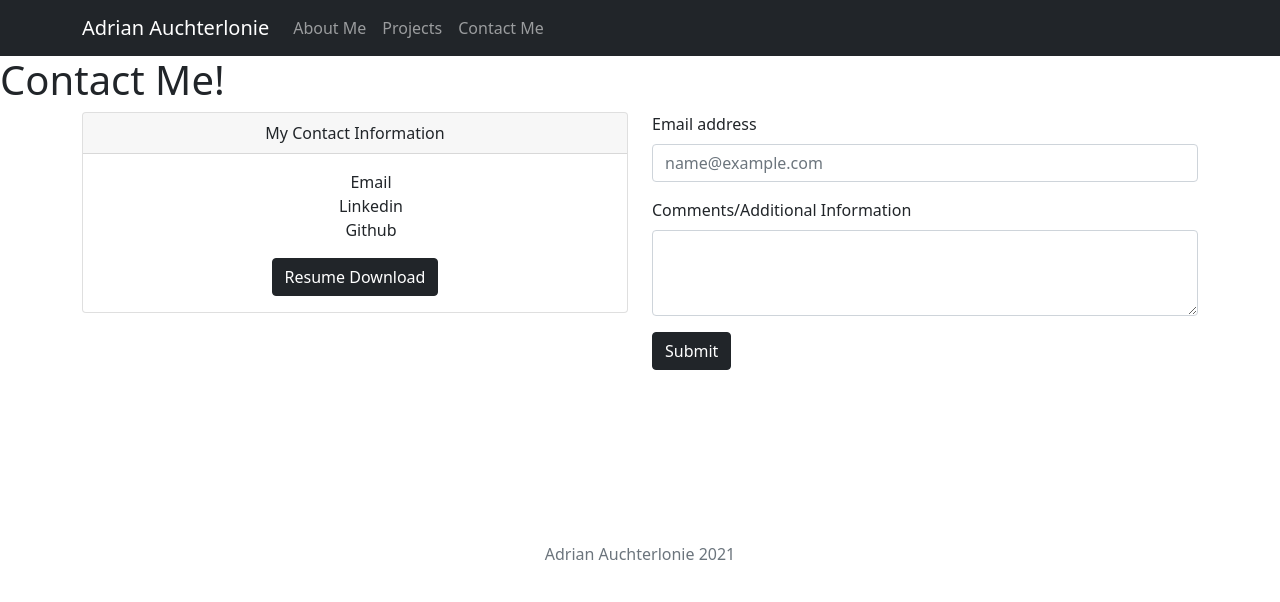
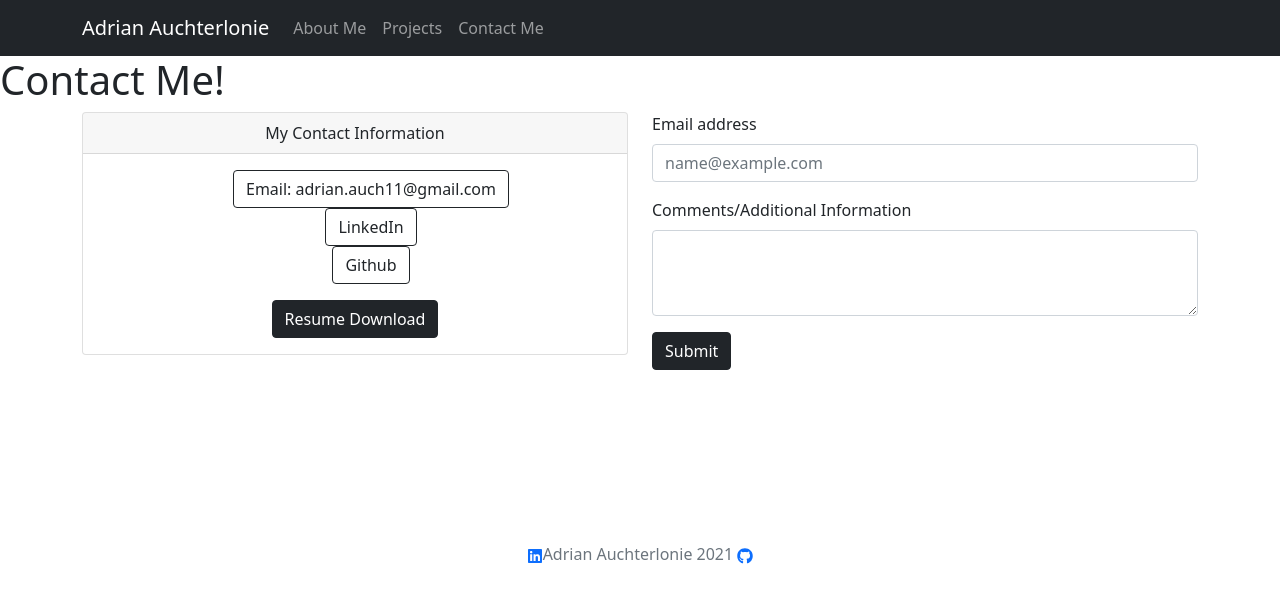
Before and after one commit to adrianauch/React-Portfolio, a React (Create React App) app in the folder client/: page /contact-me in a window 1280 px wide. Shown: the top 602 px of the page. Built offline with nearby package versions, Linux system fonts and the light colour scheme; a web font is replaced by a local one.

Commit message:
updated footer

```diff
--- a/client/src/App.js
+++ b/client/src/App.js
@@ -4,6 +4,7 @@ import NavBar from "./components/Navbar/Navbar";
 import AboutMe from "./components/about/about";
 import Work from "./components/work/work";
 import ContactMe from "./components/contact/contact";
+import Hero from "./components/hero";
 
 import { BrowserRouter as Router, Route, Switch } from "react-router-dom";
 import {
@@ -26,6 +27,10 @@ function App() {
     <ApolloProvider client={client}>
       <Router>
         <NavBar />
+        <Route exact path="/">
+          <Hero />
+        </Route>
+
         <Route exact path="/aboutme">
           <AboutMe />
         </Route>
--- a/client/src/components/contact/contact.js
+++ b/client/src/components/contact/contact.js
@@ -19,9 +19,27 @@ export const contact = () => {
               <Card.Body>
                 <Card.Text>
                   <ul style={{ listStyle: "none" }}>
-                    <li>Email</li>
-                    <li>Linkedin</li>
-                    <li>Github</li>
+                    <li>
+                      <Button variant="outline-dark">
+                        Email: adrian.auch11@gmail.com
+                      </Button>
+                    </li>
+                    <li>
+                      <Button
+                        href="https://www.linkedin.com/in/aauchterlonie/"
+                        variant="outline-dark"
+                      >
+                        LinkedIn
+                      </Button>
+                    </li>
+                    <li>
+                      <Button
+                        href="https://github.com/adrianauch"
+                        variant="outline-dark"
+                      >
+                        Github
+                      </Button>
+                    </li>
                   </ul>
                 </Card.Text>
                 <Button variant="dark">Resume Download</Button>
--- a/client/src/components/footer/footer.js
+++ b/client/src/components/footer/footer.js
@@ -1,8 +1,18 @@
+import { FaGithub, FaLinkedin } from "react-icons/fa";
+
 const Footer = () => (
   <footer className="footer">
     <div className="container">
-      <p className="text-muted text-center">Adrian Auchterlonie 2021</p>
-      {/* need add links */}
+      <p className="text-muted text-center">
+        {" "}
+        <a href="https://www.linkedin.com/in/aauchterlonie/">
+          <FaLinkedin />
+        </a>
+        Adrian Auchterlonie 2021{" "}
+        <a href="https://github.com/adrianauch ">
+          <FaGithub />
+        </a>
+      </p>
     </div>
   </footer>
 );
--- a/client/src/components/hero.js
+++ b/client/src/components/hero.js
@@ -1,15 +1,36 @@
-// import React from "react";
-// import "../styles/Hero.css";
+import React from "react";
 
-// function Hero() {
-//   return (
-//     <div class="hero-image">
-//       <div class="hero-text">
-//         <h1 class="heroh1">Adrian Auchterlonie</h1>
-//         <p>Full Stack Developer</p>
-//       </div>
+const imgLink =
+  "https://images.unsplash.com/photo-1609127102567-8a9a21dc27d8?ixid=MnwxMjA3fDB8MHxzZWFyY2h8MzV8fGxlbW9uc3xlbnwwfDB8MHx8&ixlib=rb-1.2.1&auto=format&fit=crop&w=800&q=60";
+
+const Hero = (props) => {
+  const width = window.innerWidth;
+  const height = window.innerHeight;
+
+  const style = {
+    position: "fixed",
+    top: 0,
+    left: 0,
+    "min-width": "100%",
+    "min-height": "100%",
+  };
+
+  return (
+    <div style={style}>
+      <img
+        src={`https://unsplash.it/${width}/${height}?image=${props.number}`}
+        style={style}
+      />
+    </div>
+  );
+};
+
+// const RenderHero = () => {
+//   return(
+//     <div>
+//       <Hero name='hero' number={1054} />
 //     </div>
-//   );
+//   )
 // }
 
-// export default Hero;
+export default Hero;
```
Also changed, not shown: client/package.json (+13 -1 lines), client/src/styles/Hero.css (+8 -3 lines), 1 other file (tests, documents, lock files or other folders).
